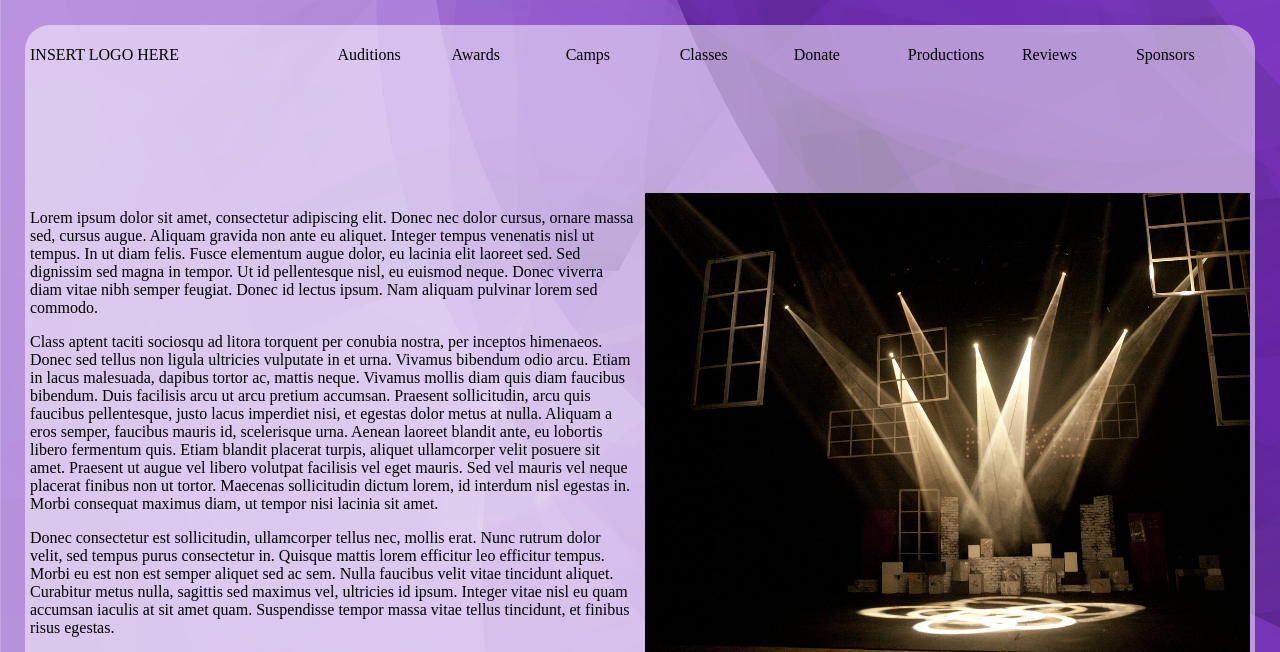
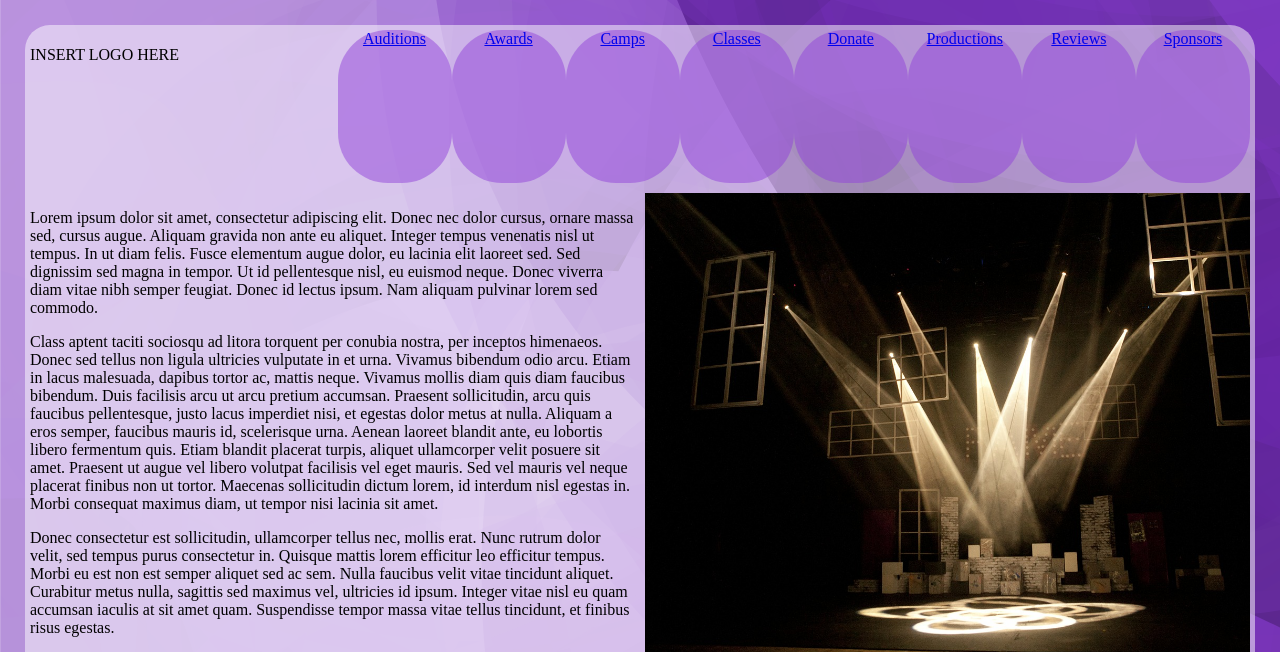
Before and after one commit to dangerpwnd/OHLook, a PHP site: page /Auditions.html in a window 1280 px wide. Shown: the top 652 px of the page. Run offline with PHP 8.4, Linux system fonts and the light colour scheme.

Commit message:
Added rounded border and a links to nav

```diff
--- a/Auditions.html
+++ b/Auditions.html
@@ -12,14 +12,14 @@
               <p>INSERT LOGO HERE</p>
             </div>
             <nav>
-                    <p class="nav-item">Auditions</p>
-                    <p class="nav-item">Awards</p>
-                    <p class="nav-item">Camps</p>
-                    <p class="nav-item">Classes</p>
-                    <p class="nav-item">Donate</p>
-                    <p class="nav-item">Productions</p>
-                    <p class="nav-item">Reviews</li>
-                    <p class="nav-item">Sponsors</p>
+                    <div class="nav-item"><a href="Auditions.html">Auditions</a></div>
+                    <div class="nav-item"><a href="Awards.html">Awards</a></div>
+                    <div class="nav-item"><a href="Camps.html">Camps</a></div>
+                    <div class="nav-item"><a href="Classes.html">Classes</a></div>
+                    <div class="nav-item"><a href="Donate.html">Donate</a></div>
+                    <div class="nav-item"><a href="Productions.html">Productions</a></div>
+                    <div class="nav-item"><a href="Reviews.html">Reviews</a></div>
+                    <div class="nav-item"><a href="Sponsors.html">Sponsors</a></div>
             </nav>
             <div id="content1">
                 <p>Lorem ipsum dolor sit amet, consectetur adipiscing elit. Donec nec dolor cursus, ornare massa sed, cursus augue. Aliquam gravida non ante eu aliquet. Integer tempus venenatis nisl ut tempus. In ut diam felis. Fusce elementum augue dolor, eu lacinia elit laoreet sed. Sed dignissim sed magna in tempor. Ut id pellentesque nisl, eu euismod neque. Donec viverra diam vitae nibh semper feugiat. Donec id lectus ipsum. Nam aliquam pulvinar lorem sed commodo. </p>
--- a/main.css
+++ b/main.css
@@ -29,6 +29,11 @@ nav{
 
 .nav-item{
   flex:1;
+  background-color: rgba(145,68,217,0.5);
+  border-radius: 50px;
+  align-items: center;
+  text-align: center;
+  margin: 0 auto;
 }
 
 #logo{
```
